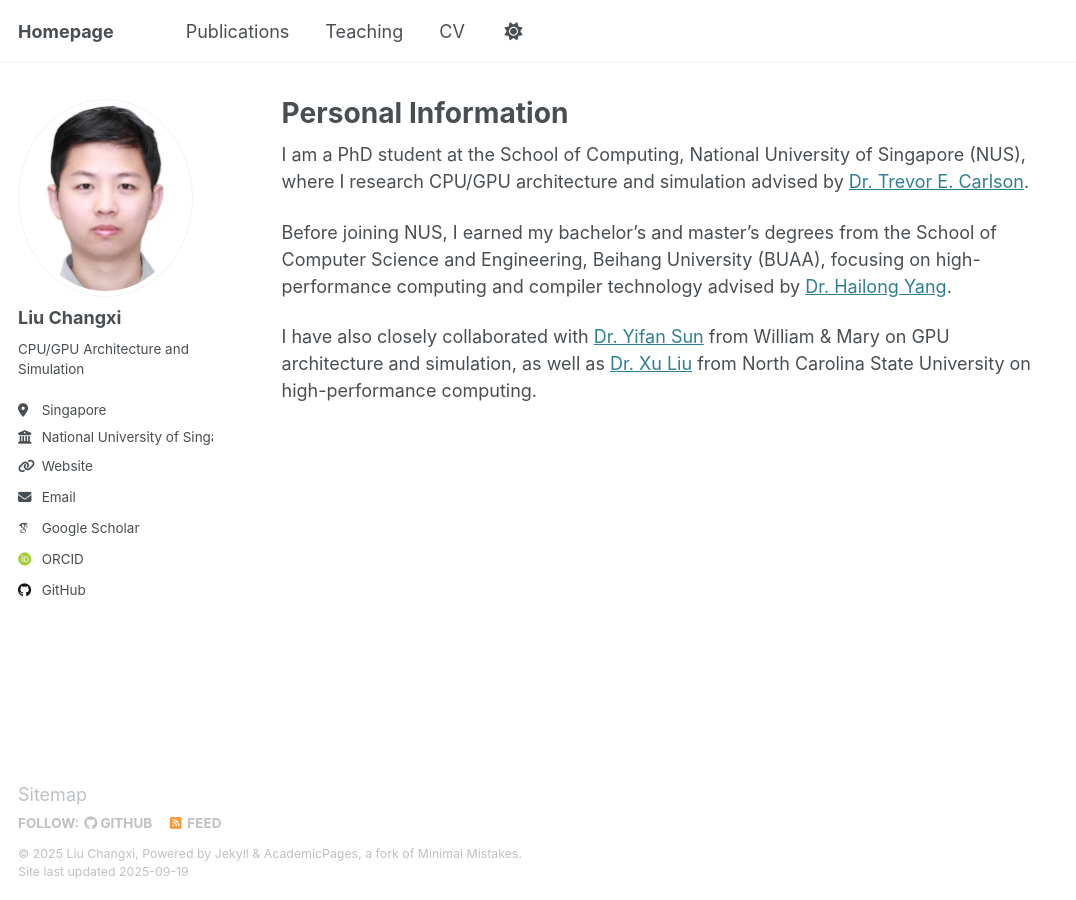
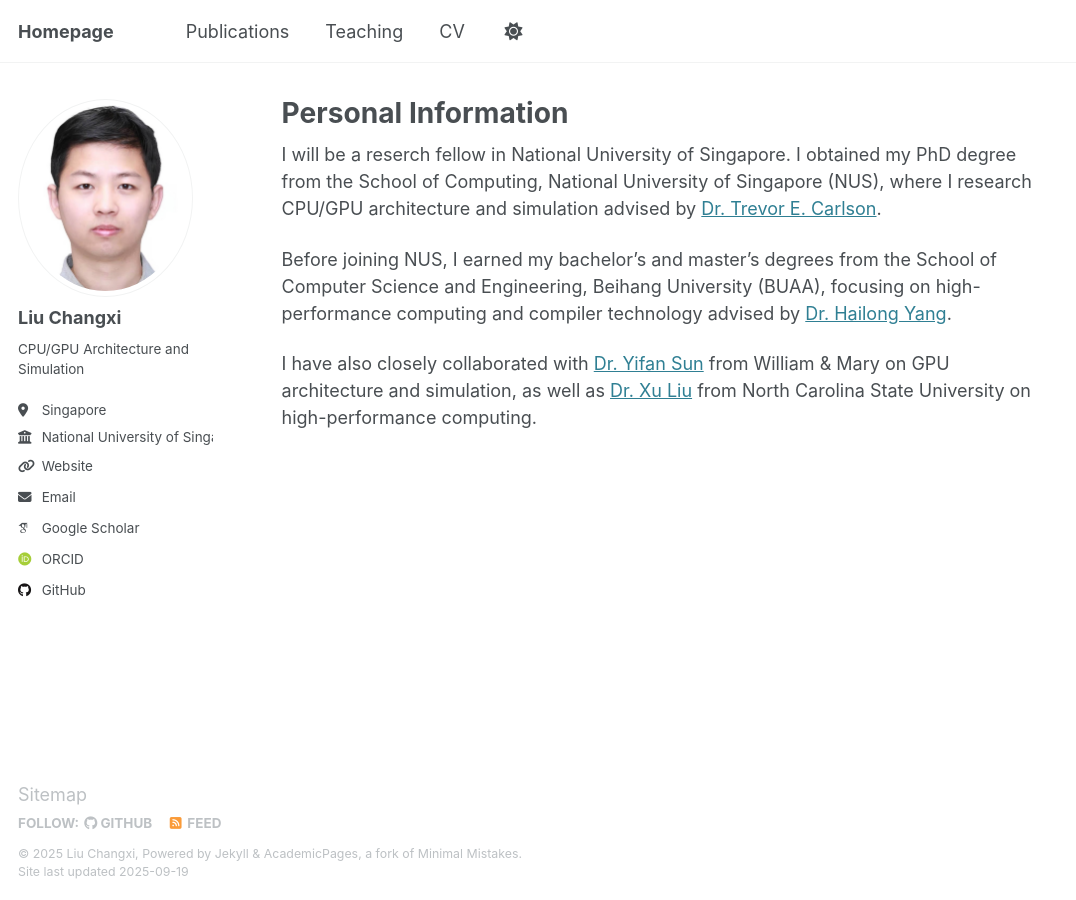
Before and after one commit to lchangxii/lchangxii.github.io, a Jekyll site: the page built from _pages/about.md, in a window 1280 px wide. Shown: the whole page, without its empty margins (0-1076 px from the left). Built offline with Jekyll 4.4.1, drawn with Linux system fonts in a browser that asks for light colours; some web fonts are replaced.

Commit message:
PhD Status Update

```diff
--- a/_pages/about.md
+++ b/_pages/about.md
@@ -7,7 +7,7 @@ redirect_from:
   - /about.html
 ---
 
-I am a PhD student at the School of Computing, National University of Singapore (NUS), where I research CPU/GPU architecture and simulation advised by [Dr. Trevor E. Carlson](https://www.comp.nus.edu.sg/~tcarlson/).
+I will be a reserch fellow in National University of Singapore. I obtained my PhD degree from the School of Computing, National University of Singapore (NUS), where I research CPU/GPU architecture and simulation advised by [Dr. Trevor E. Carlson](https://www.comp.nus.edu.sg/~tcarlson/).
 
 Before joining NUS, I earned my bachelor's and master's degrees from the School of Computer Science and Engineering, Beihang University (BUAA), focusing on high-performance computing and compiler technology advised by [Dr. Hailong Yang](https://thomas-yang.github.io/).
 
```
Also changed, not shown: _pages/cv.md (+1 -1 lines).
